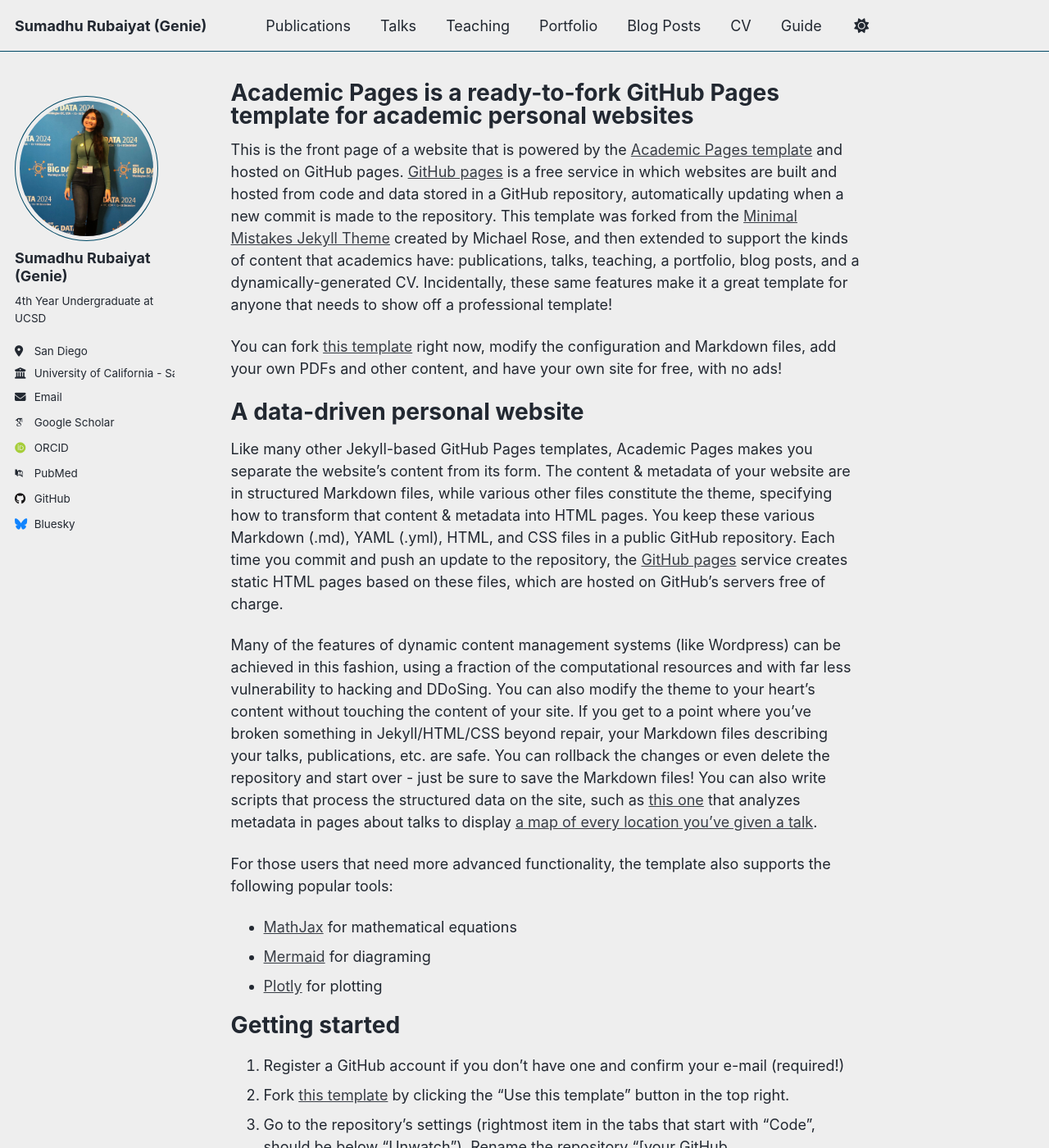
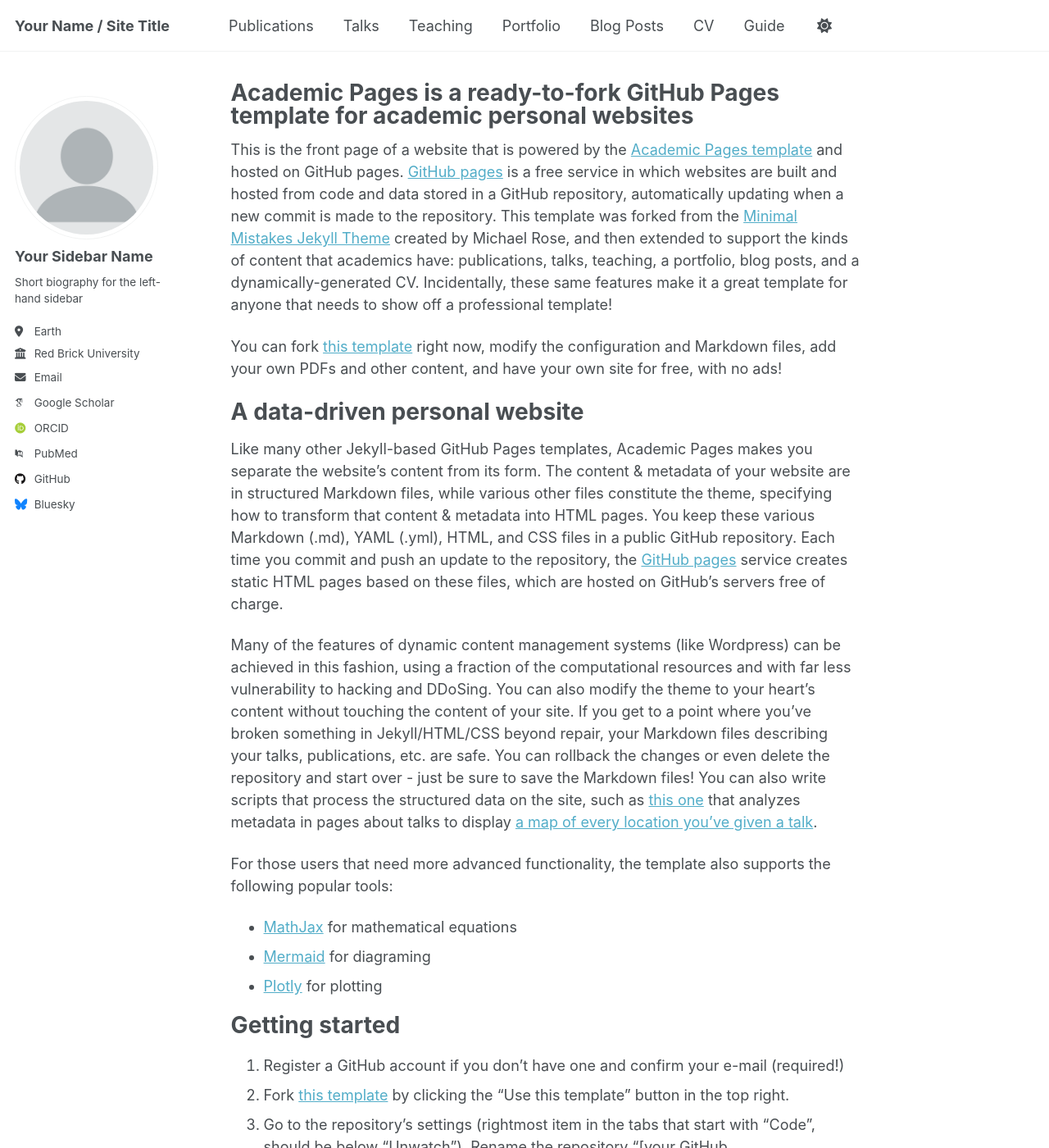
Before and after one commit to srubaiyat05/srubaiyat05.github.io, a Jekyll site: the page built from _pages/about.md, in a window 1280 px wide and 1400 px high. Shown: the whole window at 82% size. Built offline with Jekyll 4.4.1, drawn with Linux system fonts in a browser that asks for light colours; some web fonts are replaced; a script that is not in the unit is left out; some of the changed text lies outside the part shown.

Commit message:
Update _config.yml

```diff
--- a/_config.yml
+++ b/_config.yml
@@ -8,29 +8,29 @@
 
 # Basic Site Settings
 locale                   : "en-US"
-site_theme               : "air" # Currently available options are "default", "air"
-title                    : "Sumadhu Rubaiyat (Genie)"
+site_theme               : "default" # Currently available options are "default", "air"
+title                    : "Your Name / Site Title"
 title_separator          : "-"
-name                     : &name "Sumadhu Rubaiyat (Genie)"
-description              : &description "Sumadhu Rubaiyat"   # Update this with a general description of your site, this is the default if not overridden by a page
-url                      : https://sumadhu-rubaiyat.github.io # The base hostname & protocol for your site e.g. "https://[your GitHub username].github.io",
+name                     : &name "Your Name"
+description              : &description "Your Name's academic portfolio"   # Update this with a general description of your site, this is the default if not overridden by a page
+url                      : https://academicpages.github.io # The base hostname & protocol for your site e.g. "https://[your GitHub username].github.io",
                                                            # or if you already have some other page hosted on Github then use "https://[your GitHub username].github.io/[Your Repo Name]"
 baseurl                  : "" # the subpath of your site, e.g. "/blog"
-repository               : "srubaiyat05/sumadhu-rubaiyat.github.io"
+repository               : "academicpages/academicpages.github.io"
 
 # Site Author - The following control what appear as part of the author content on the side bar.
 #               If a field is blank the icon and link will not appear, otherwise it will be shown.
 #               Additional customization can be done by editing /_includes/author-profile.html
 author:
   # Biographic information
-  avatar           : "bigdata copy.jpg"
-  name             : "Sumadhu Rubaiyat (Genie)"
-  pronouns         : #"she/her"
-  bio              : "4th Year Undergraduate at UCSD"
-  location         : "San Diego"
-  employer         : "University of California - San Diego"
+  avatar           : "profile.png"
+  name             : "Your Sidebar Name"
+  pronouns         : # example: "she/her"
+  bio              : "Short biography for the left-hand sidebar"
+  location         : "Earth"
+  employer         : "Red Brick University"
   uri              : # URL
-  email            : "srubaiyat@ucsd.edu"
+  email            : "none@example.org"
 
   # Academic websites
   academia         : # URL
```
